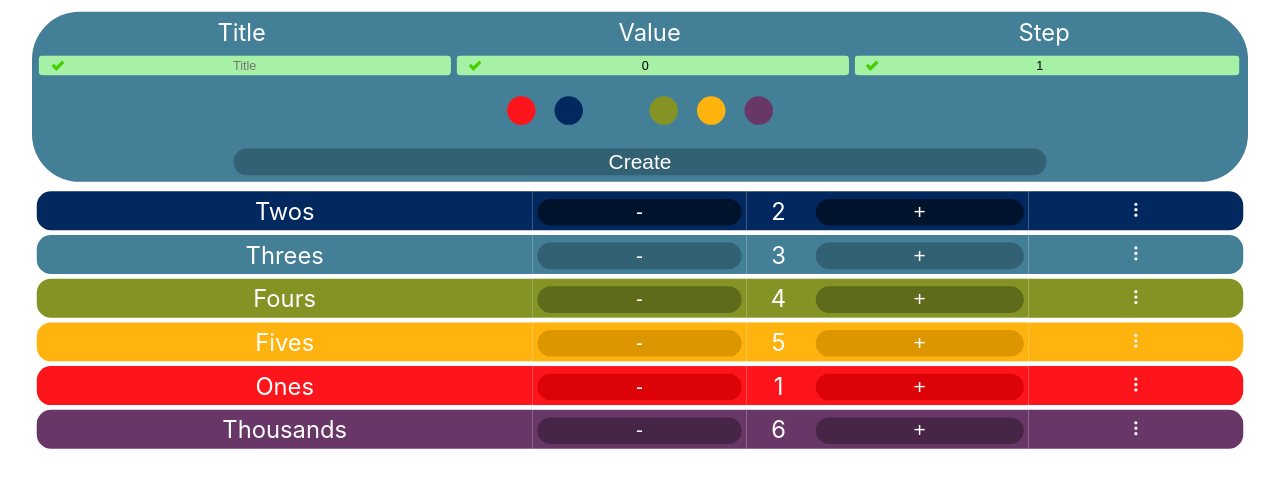
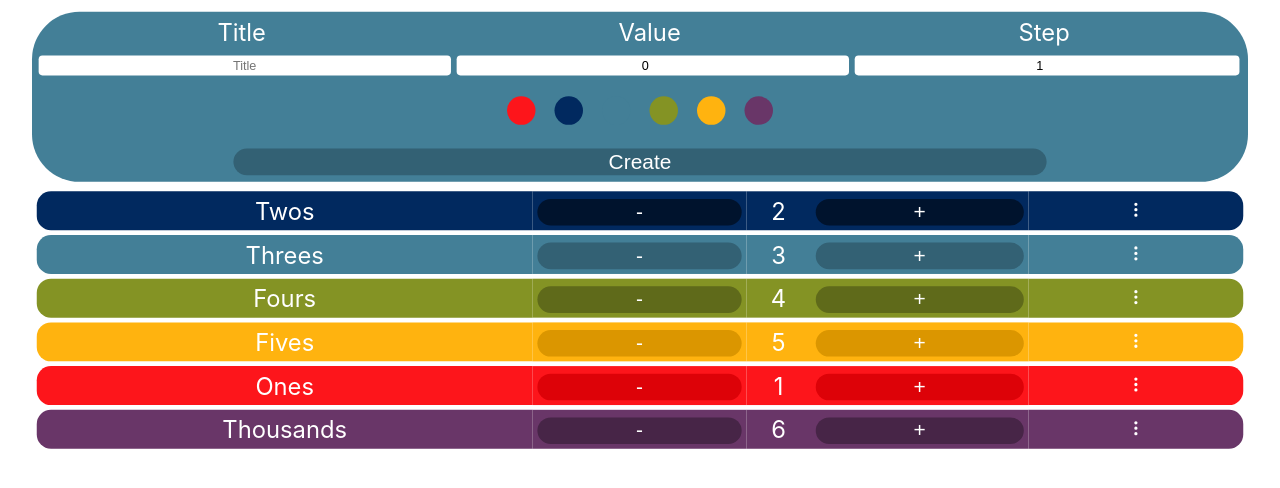
Before and after one commit to ramzan/sn-counter, a React (Create React App) app: page / in a window 1280 px wide. Shown: the top 488 px of the page. Built offline with nearby package versions, Linux system fonts and the light colour scheme.

Commit message:
Remove checkmark from valid input fields

```diff
--- a/src/stylesheets/App.scss
+++ b/src/stylesheets/App.scss
@@ -37,12 +37,6 @@ input:invalid {
   background: url("../lib/x.svg") no-repeat 3%;
   background-size: 15px;
   background-color: lighten(red, 35%);
-}
-
-input:valid {
-  background: url("../lib/check.svg") no-repeat 3%;
-  background-size: 15px;
-  background-color: lighten(lightgreen, 5%);
 }
 
 label {
```
Also changed, not shown: src/lib/check.svg (deleted).
